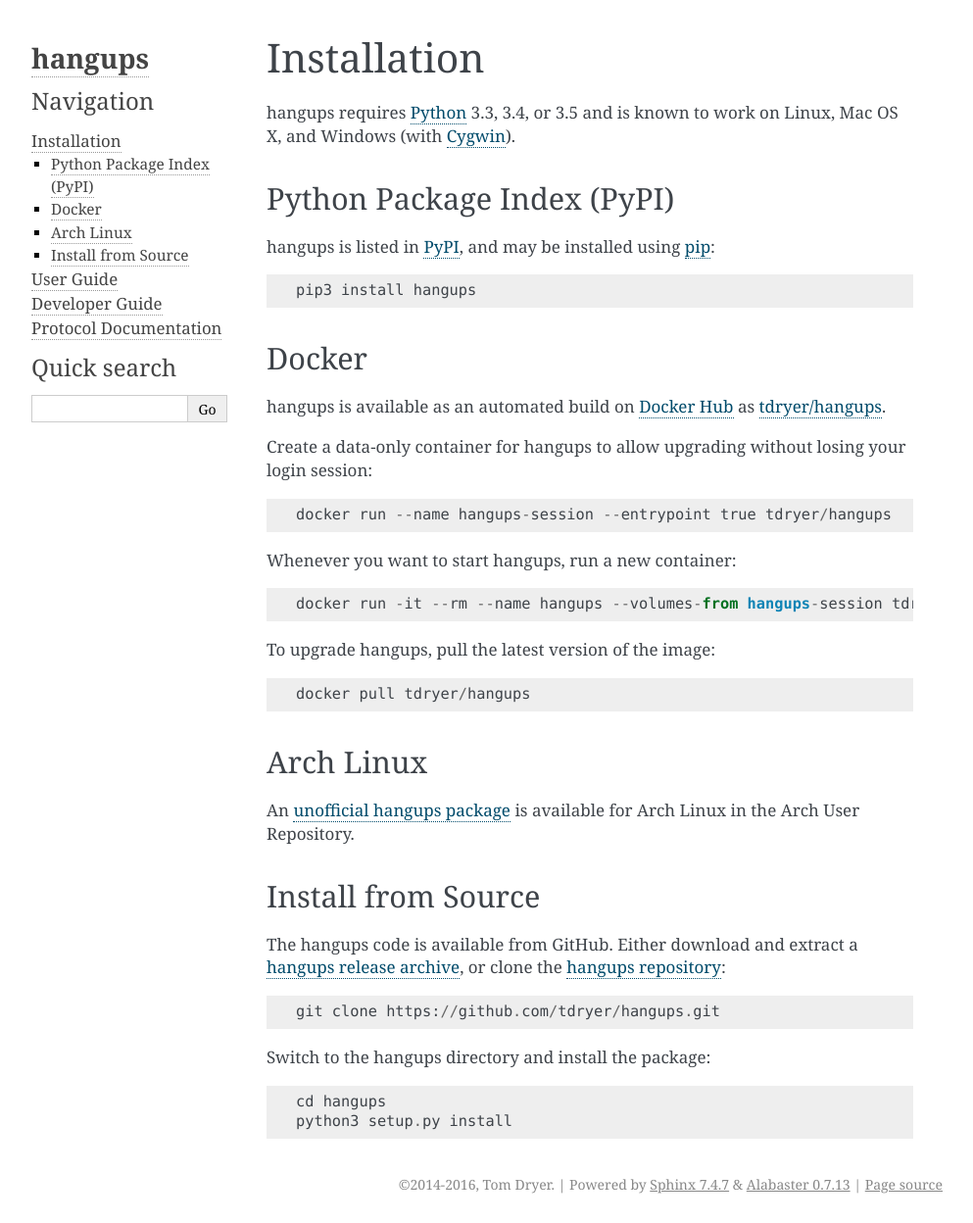
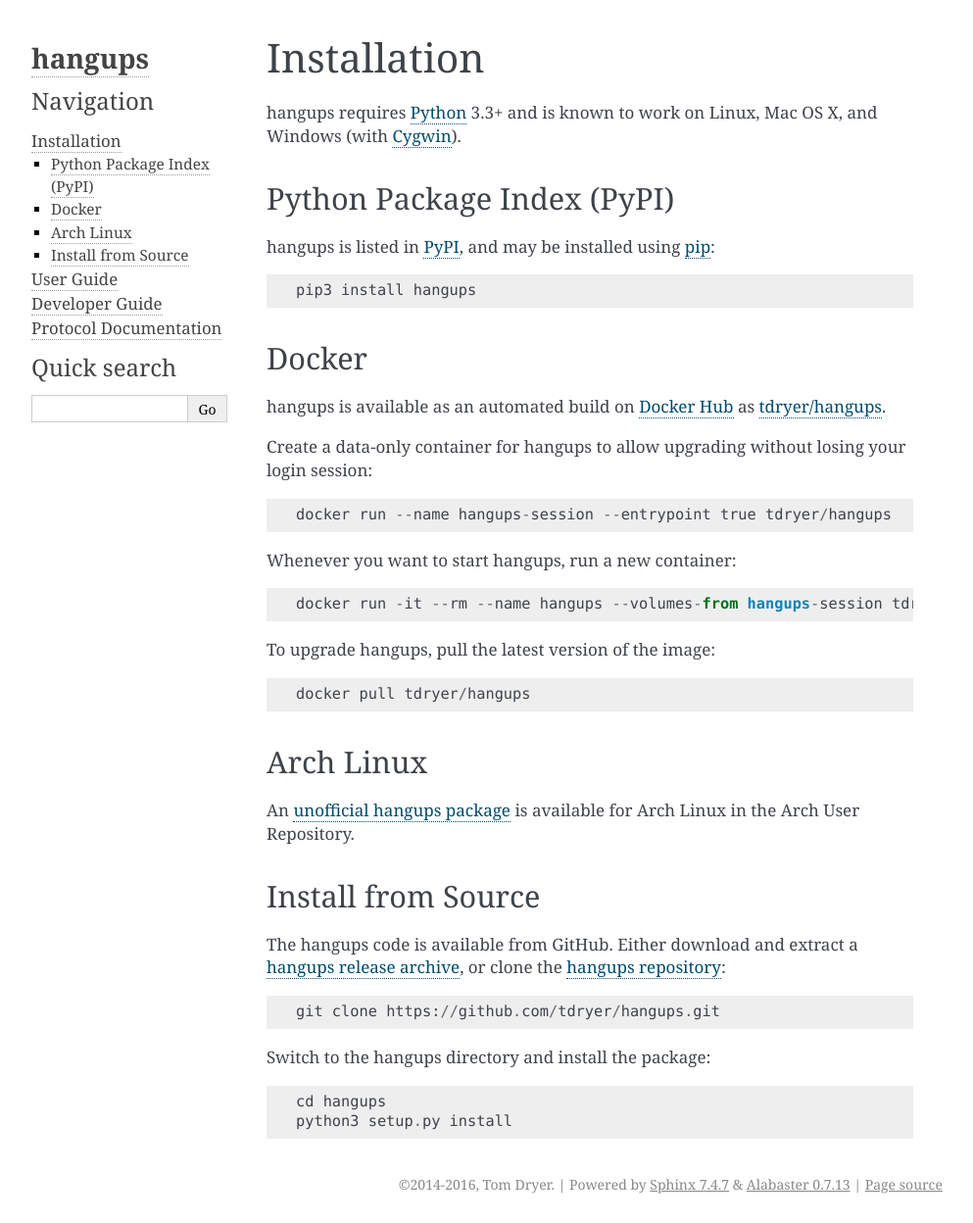
Before and after one commit to tdryer/hangups, a Sphinx documentation site: the page built from docs/installation.rst, in a window 1280 px wide. Shown: the whole page at 98% size, without its empty margins (148-1141 px from the left). Built offline with Sphinx 7.4.7, drawn with Linux system fonts in a browser that asks for light colours.

Commit message:
Add Python 3.6 support

```diff
--- a/docs/installation.rst
+++ b/docs/installation.rst
@@ -1,8 +1,8 @@
 Installation
 ============
 
-hangups requires `Python`_ 3.3, 3.4, or 3.5 and is known to work on Linux, Mac
-OS X, and Windows (with `Cygwin`_).
+hangups requires `Python`_ 3.3+ and is known to work on Linux, Mac OS X, and
+Windows (with `Cygwin`_).
 
 .. _Python: https://www.python.org/
 .. _Cygwin: http://cygwin.com/
```
Also changed, not shown: .travis.yml.
